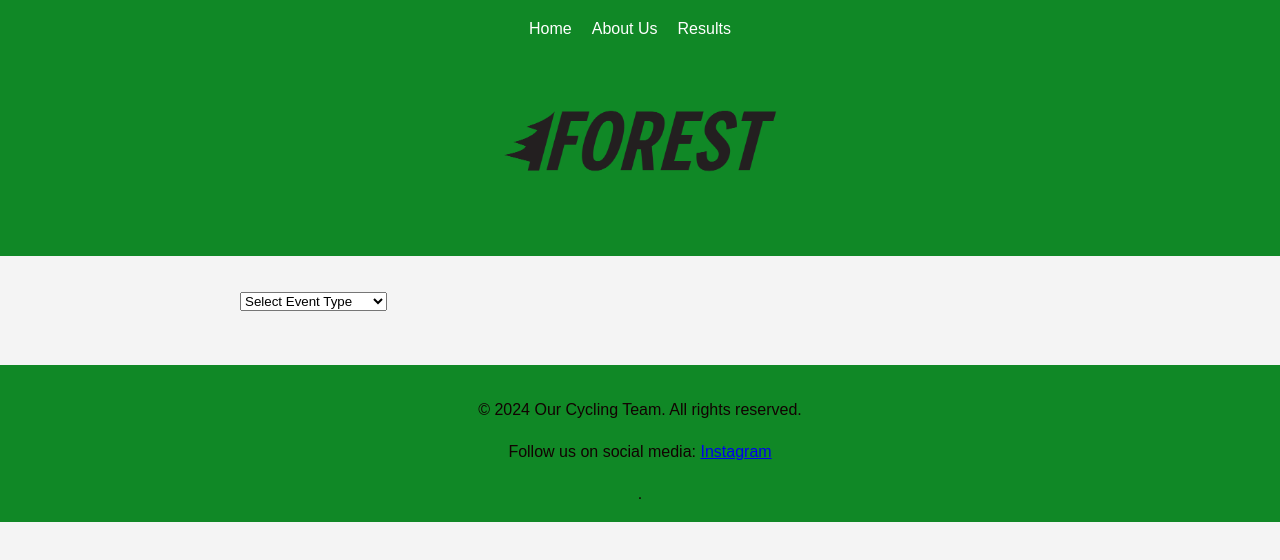
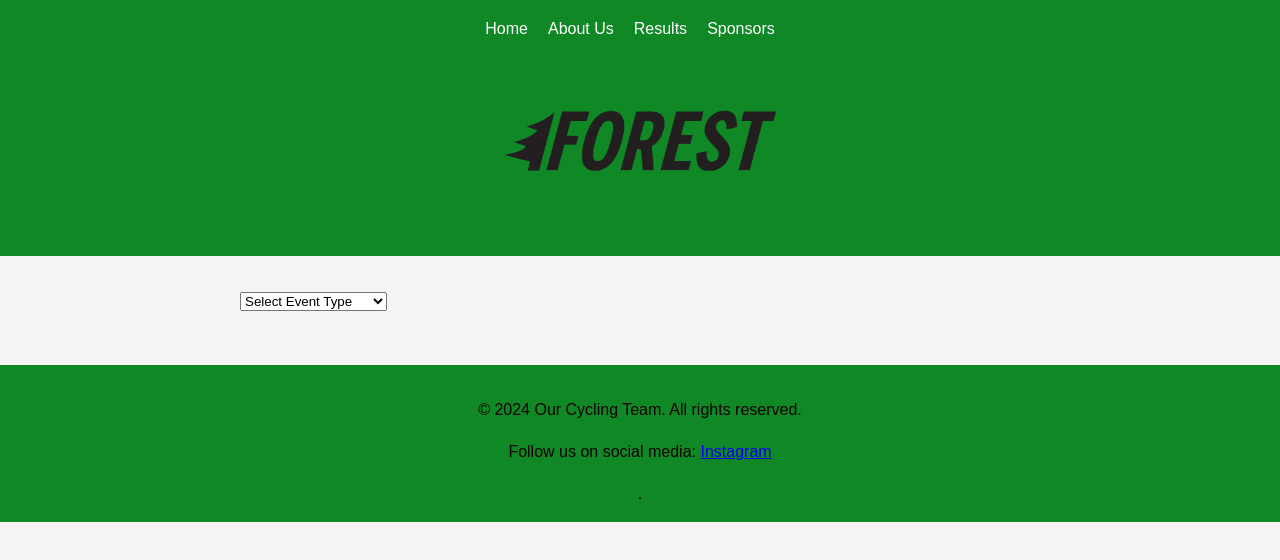
Before and after one commit to geesy6/ForestCycling, a website: page results.html in a window 1280 px wide. Drawn offline with Linux system fonts and the light colour scheme.

Commit message:
Update results.html

```diff
--- a/results.html
+++ b/results.html
@@ -13,6 +13,7 @@
           <li><a href="index.html">Home</a></li>
           <li><a href="aboutus.html">About Us</a></li>
           <li><a href="results.html" class="active">Results</a></li>
+          <li><a href="sponsors.html">Sponsors</a></li>
         </ul>
       </nav>
       <div class="header-content">
```
